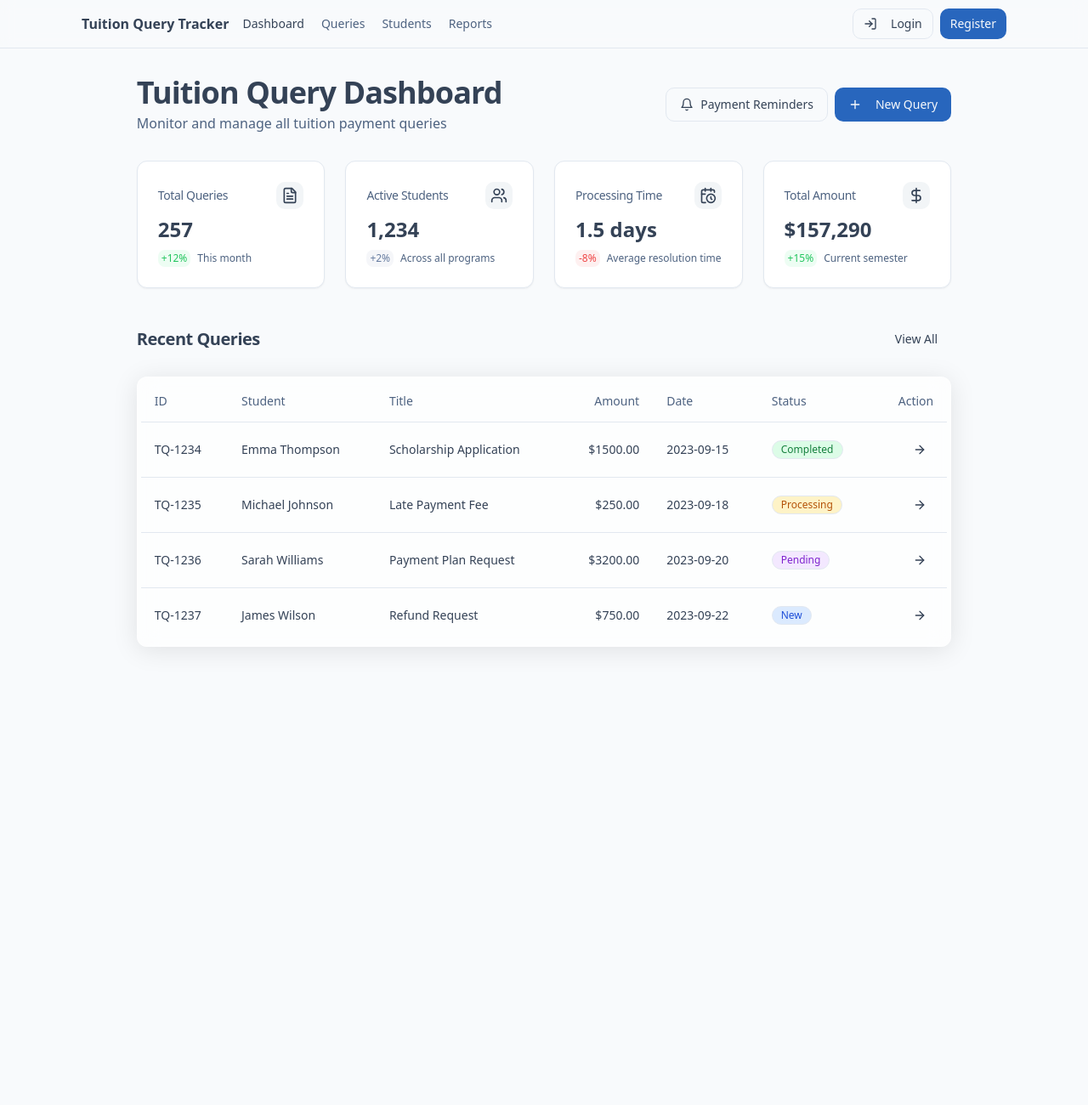
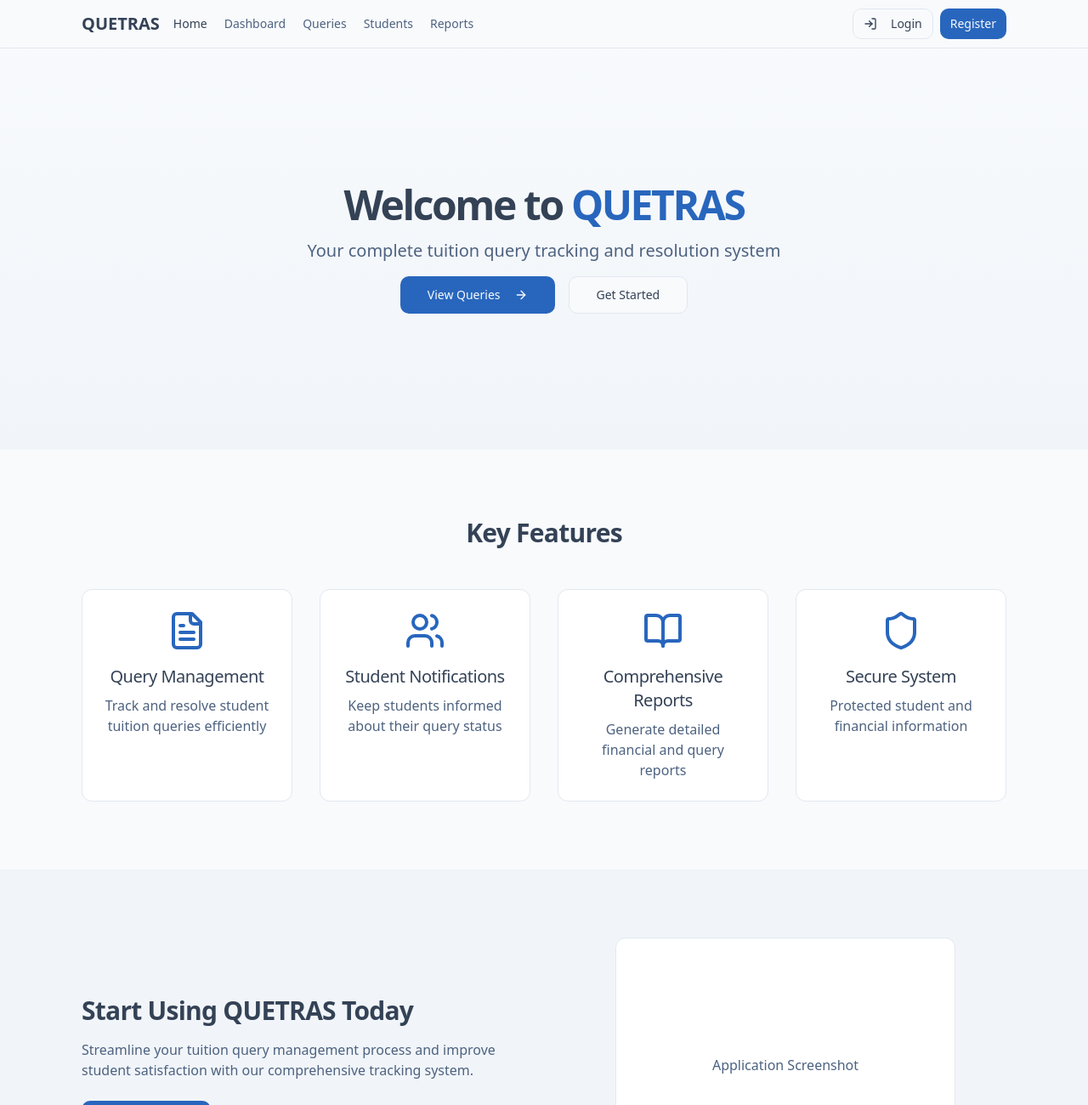
Before and after one commit to MoonTaiga/quetras, a React (Vite) app: page / in a window 1280 px wide. Shown: the top 1300 px of the page at 85% size. Before the commit the page ends 800 px from the top, so only its background shows below. Built offline with nearby package versions, Linux system fonts and the light colour scheme.

Commit message:
Add QUETRAS home page
Adds a new home page for the QUETRAS project.

```diff
--- a/src/App.tsx
+++ b/src/App.tsx
@@ -4,6 +4,7 @@ import { Toaster as Sonner } from "@/components/ui/sonner";
 import { TooltipProvider } from "@/components/ui/tooltip";
 import { QueryClient, QueryClientProvider } from "@tanstack/react-query";
 import { BrowserRouter, Routes, Route } from "react-router-dom";
+import Home from "./pages/Home";
 import Index from "./pages/Index";
 import Queries from "./pages/Queries";
 import QueryView from "./pages/QueryView";
@@ -20,7 +21,8 @@ const App = () => (
       <Sonner />
       <BrowserRouter>
         <Routes>
-          <Route path="/" element={<Index />} />
+          <Route path="/" element={<Home />} />
+          <Route path="/dashboard" element={<Index />} />
           <Route path="/queries" element={<Queries />} />
           <Route path="/query/:id" element={<QueryView />} />
           <Route path="/login" element={<Login />} />
--- a/src/components/layout/Header.tsx
+++ b/src/components/layout/Header.tsx
@@ -18,14 +18,15 @@ export const Header = () => {
     <header className="sticky top-0 z-50 w-full border-b bg-background/95 backdrop-blur supports-[backdrop-filter]:bg-background/60">
       <Container className="flex h-14 items-center">
         <div className="flex items-center gap-1 mr-4">
-          <Link to="/" className="font-semibold">
-            Tuition Query Tracker
+          <Link to="/" className="font-semibold text-xl">
+            QUETRAS
           </Link>
         </div>
         <div className="hidden md:flex items-center gap-5 text-sm text-muted-foreground">
           <Link to="/" className="text-foreground">
-            Dashboard
+            Home
           </Link>
+          <Link to="/dashboard">Dashboard</Link>
           <Link to="/queries">Queries</Link>
           <Link to="#">Students</Link>
           <Link to="#">Reports</Link>
--- /dev/null
+++ b/src/pages/Home.tsx
@@ -0,0 +1,105 @@
+
+import React from "react";
+import { Link } from "react-router-dom";
+import { Header } from "@/components/layout/Header";
+import { Container } from "@/components/ui/container";
+import { Button } from "@/components/ui/button";
+import { ArrowRight, BookOpen, FileText, Shield, Users } from "lucide-react";
+
+const Home = () => {
+  return (
+    <main className="min-h-screen flex flex-col bg-background">
+      <Header />
+      <div className="flex-1">
+        <section className="py-12 md:py-24 lg:py-32 xl:py-40 bg-gradient-to-b from-background to-muted">
+          <Container>
+            <div className="flex flex-col items-center text-center space-y-4">
+              <h1 className="text-3xl md:text-5xl font-bold tracking-tighter">
+                Welcome to <span className="text-primary">QUETRAS</span>
+              </h1>
+              <p className="text-xl text-muted-foreground max-w-[700px] mx-auto">
+                Your complete tuition query tracking and resolution system
+              </p>
+              <div className="flex flex-wrap justify-center gap-4 mt-8">
+                <Button size="lg" asChild>
+                  <Link to="/queries">
+                    View Queries <ArrowRight className="ml-2 h-4 w-4" />
+                  </Link>
+                </Button>
+                <Button size="lg" variant="outline" asChild>
+                  <Link to="/login">Get Started</Link>
+                </Button>
+              </div>
+            </div>
+          </Container>
+        </section>
+
+        <section className="py-20 bg-background">
+          <Container>
+            <h2 className="text-3xl font-bold text-center mb-12">Key Features</h2>
+            <div className="grid md:grid-cols-2 lg:grid-cols-4 gap-8">
+              <div className="flex flex-col items-center text-center p-6 rounded-lg border bg-card">
+                <FileText className="h-12 w-12 text-primary mb-4" />
+                <h3 className="text-xl font-medium mb-2">Query Management</h3>
+                <p className="text-muted-foreground">Track and resolve student tuition queries efficiently</p>
+              </div>
+              <div className="flex flex-col items-center text-center p-6 rounded-lg border bg-card">
+                <Users className="h-12 w-12 text-primary mb-4" />
+                <h3 className="text-xl font-medium mb-2">Student Notifications</h3>
+                <p className="text-muted-foreground">Keep students informed about their query status</p>
+              </div>
+              <div className="flex flex-col items-center text-center p-6 rounded-lg border bg-card">
+                <BookOpen className="h-12 w-12 text-primary mb-4" />
+                <h3 className="text-xl font-medium mb-2">Comprehensive Reports</h3>
+                <p className="text-muted-foreground">Generate detailed financial and query reports</p>
+              </div>
+              <div className="flex flex-col items-center text-center p-6 rounded-lg border bg-card">
+                <Shield className="h-12 w-12 text-primary mb-4" />
+                <h3 className="text-xl font-medium mb-2">Secure System</h3>
+                <p className="text-muted-foreground">Protected student and financial information</p>
+              </div>
+            </div>
+          </Container>
+        </section>
+
+        <section className="py-20 bg-muted">
+          <Container>
+            <div className="flex flex-col md:flex-row gap-12 items-center">
+              <div className="flex-1">
+                <h2 className="text-3xl font-bold mb-4">Start Using QUETRAS Today</h2>
+                <p className="text-muted-foreground mb-6">
+                  Streamline your tuition query management process and improve student satisfaction
+                  with our comprehensive tracking system.
+                </p>
+                <Button asChild>
+                  <Link to="/register">Create an Account</Link>
+                </Button>
+              </div>
+              <div className="flex-1 flex justify-center">
+                <div className="relative h-[300px] w-[400px] bg-card rounded-lg border flex items-center justify-center">
+                  <div className="text-muted-foreground">Application Screenshot</div>
+                </div>
+              </div>
+            </div>
+          </Container>
+        </section>
+
+        <footer className="py-8 border-t">
+          <Container>
+            <div className="flex flex-col md:flex-row justify-between items-center">
+              <div className="mb-4 md:mb-0">
+                <h2 className="font-bold text-lg">QUETRAS</h2>
+                <p className="text-sm text-muted-foreground">Tuition Query Tracking System</p>
+              </div>
+              <div className="text-sm text-muted-foreground">
+                © {new Date().getFullYear()} QUETRAS. All rights reserved.
+              </div>
+            </div>
+          </Container>
+        </footer>
+      </div>
+    </main>
+  );
+};
+
+export default Home;
```
